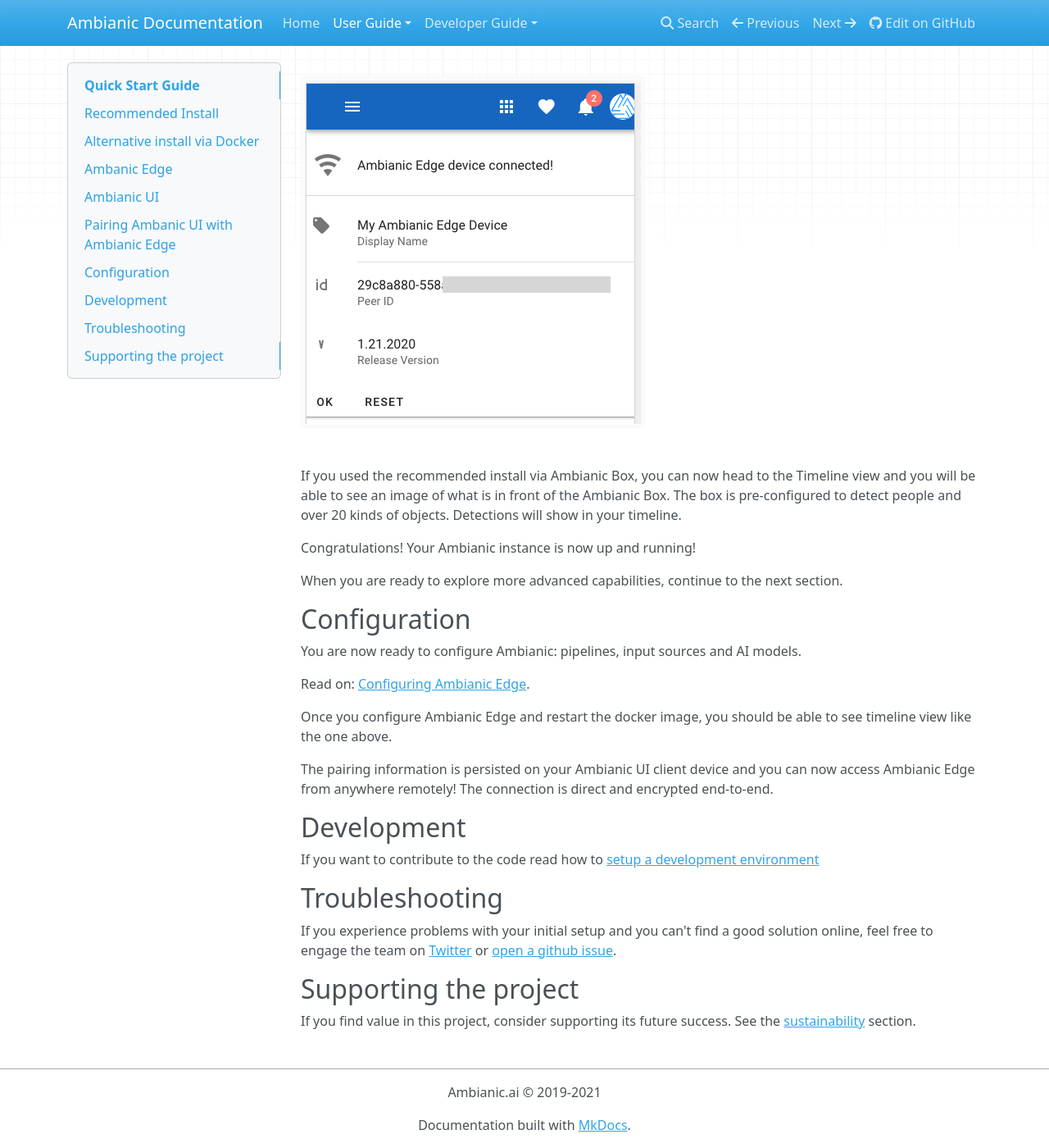
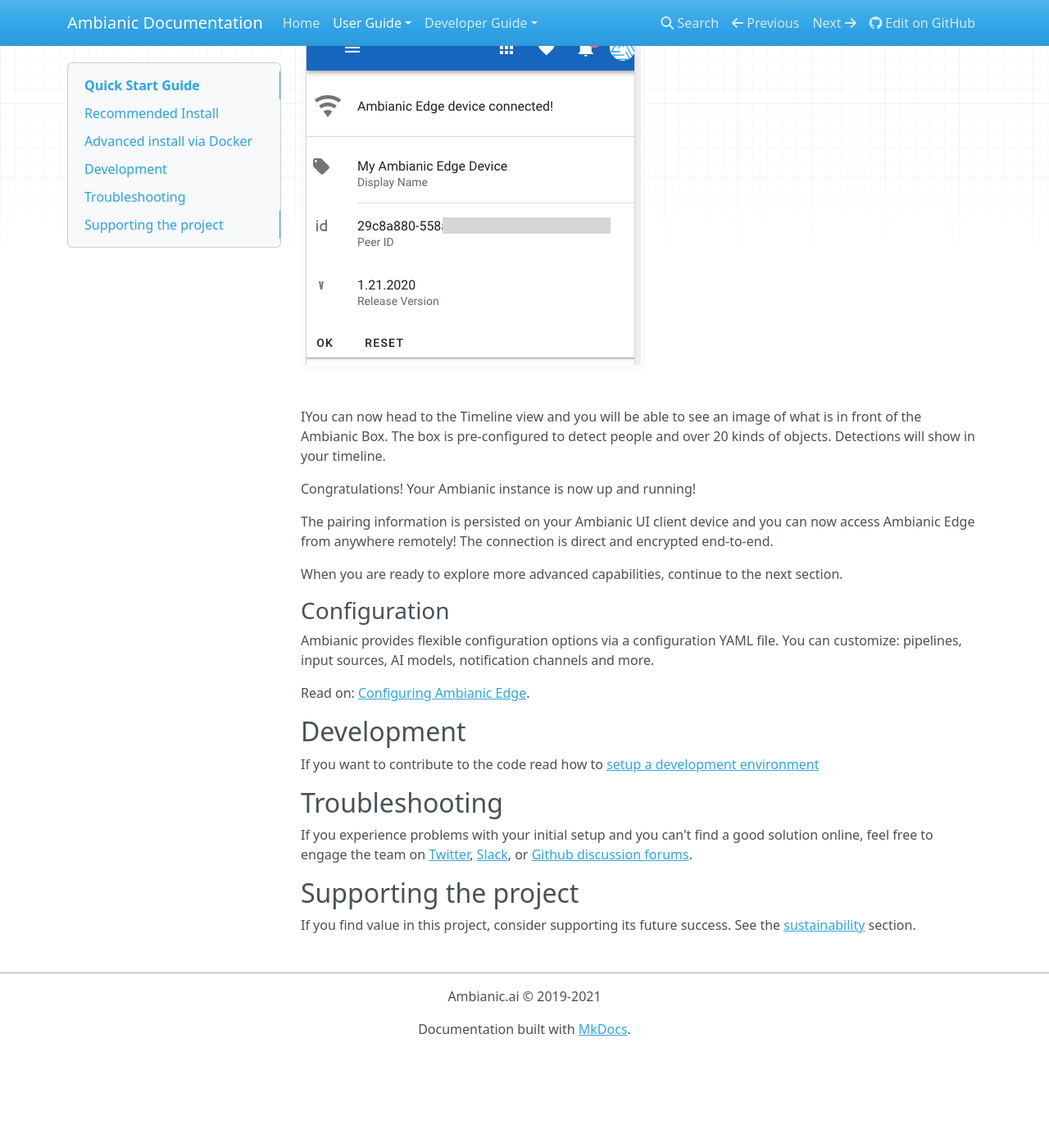
Before and after one commit to ambianic/ambianic-docs, an MkDocs documentation site: the page built from docs-md/users/quickstart.md, in a window 1280 px wide and 1400 px high, scrolled down 3777 px. Shown: the whole window at 82% size. Built offline with MkDocs 1.6.1, drawn with Linux system fonts in a browser that asks for light colours; nearby versions of some CDN libraries; after the commit the page ends 5060 px from its top, so only the background shows below that; some of the changed text lies outside the part shown.

Commit message:
docs: update

```diff
--- a/docs-md/users/quickstart.md
+++ b/docs-md/users/quickstart.md
@@ -15,18 +15,16 @@
 
 The simplest way to get started is to follow these steps:
 
-- [Assemble an Ambianic Box](ambianicbox.md)
-- [Connect the Ambianic Box to your local WiFi network](https://github.com/ambianic/ambianic-rpi-image#first-boot--network-setup)
-- From your mobile or dekstop device **connected to your local WiFi network** go to [https://ui.ambianic.ai](https://ui.ambianic.ai) and follow the app install instructions.
-
+- [Assemble Ambianic Box hardware](ambianicbox.md)
+- [Install Ambianic Edge software and Ambianic UI app](installsoftware.md)
 
 If you prefer an alternative hosting platform for your Ambianic Edge device, keep reading about more advanced installation options.
 
-## Alternative install via Docker
+## Advanced install via Docker
 
-If you are familiar with Docker you will be able to install Ambianic Edge in less than 5 minutes. Let's go step by step.
+If you are familiar with Docker you will be able to install Ambianic Edge in less than 5 minutes on almost any computer with x86 or ARM architecture. Follow the steps below:
 
-## Ambanic Edge
+### Ambanic Edge Docker image
 
 Ambianic Edge is
 [available](https://hub.docker.com/r/ambianic/ambianic-edge) as a docker image for ARM and x86 architectures so it can be deployed
@@ -42,7 +40,7 @@
 and [Docker Compose](https://docs.docker.com/compose/) on it.
 You can install and run the image in the default pi user space on Raspbian.
 
-### Installer for Raspberry OS and Debian-like linux
+#### Installer for Raspberry OS and Debian-like linux
 
 We have a commodity script that will take care of installing and setting up your system. Run this line to setup
 
@@ -54,7 +52,7 @@
 
 Ambianic Pipeline configuration will be under `/etc/ambianic`.
 
-### The Ambianic Edge CLI
+#### The Ambianic Edge CLI
 
 The installer will start the service for you. To manage the runtime you can use the `ambianic` command line. A few examples:
 
@@ -76,7 +74,7 @@
 
 ![Timeline](../assets/images/timeline-screen.png)
 
-## Pairing Ambanic UI with Ambianic Edge
+### Pairing Ambanic UI with Ambianic Edge
 
 You can easily pair up your Ambianic UI with Ambianic Edge. It works similar to Airdrop.
 
@@ -92,21 +90,20 @@
 
 ![Connected](../assets/images/connected-screen.png)
 
-If you used the recommended install via Ambianic Box, you can now head to the Timeline view and you will be able to see an image of what is in front of the Ambianic Box. The box is pre-configured to detect people and over 20 kinds of objects. Detections will show in your timeline.
+IYou can now head to the Timeline view and you will be able to see an image of what is in front of the Ambianic Box. The box is pre-configured to detect people and over 20 kinds of objects. Detections will show in your timeline.
 
 Congratulations! Your Ambianic instance is now up and running!
 
+The pairing information is persisted on your Ambianic UI client device and you can now access Ambianic Edge from anywhere remotely! The connection is direct and encrypted end-to-end.
+
 When you are ready to explore more advanced capabilities, continue to the next section.
 
-## Configuration
+### Configuration
 
-You are now ready to configure Ambianic: pipelines, input sources and AI models.
+Ambianic provides flexible configuration options via a configuration YAML file. You can customize: pipelines, input sources, AI models, notification channels and more.
 
 Read on: [Configuring Ambianic Edge](configure.md).
 
-Once you configure Ambianic Edge and restart the docker image, you should be able to see timeline view like the one above.
-
-The pairing information is persisted on your Ambianic UI client device and you can now access Ambianic Edge from anywhere remotely! The connection is direct and encrypted end-to-end.
 
 ## Development
 
@@ -114,7 +111,7 @@
 
 ## Troubleshooting
 
-If you experience problems with your initial setup and you can't find a good solution online, feel free to engage the team on [Twitter](https://twitter.com/ambianicai) or [open a github issue](https://github.com/ambianic).
+If you experience problems with your initial setup and you can't find a good solution online, feel free to engage the team on [Twitter](https://twitter.com/ambianicai), [Slack](https://ambianicai.slack.com/join/shared_invite/zt-eosk4tv5-~GR3Sm7ccGbv1R7IEpk7OQ#/), or [Github discussion forums](https://github.com/ambianic/ambianic-ui/discussions).
 
 ## Supporting the project
 
```
Also changed, not shown: other parts of docs-md/users/quickstart.md (+1 -1 lines).
